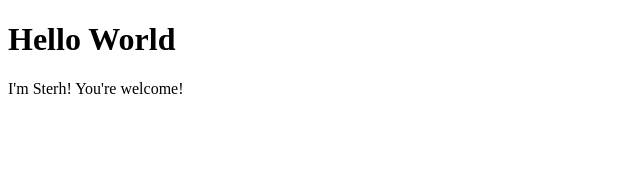
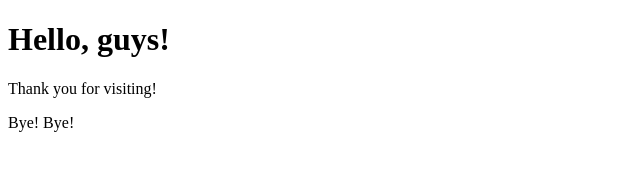
Before and after one commit to carpodiem/carpodiem.github.io, a plain HTML site: page index.html in a window 1280 px wide. Shown: the whole page, without its empty margins (0-640 px from the left). Drawn offline with Linux system fonts and the light colour scheme.

Commit message:
Update index.html

```diff
--- a/index.html
+++ b/index.html
@@ -2,8 +2,9 @@
 <head>
 <html>
 <body>
-<h1>Hello World</h1>
-<p>I'm Sterh! You're welcome!</p>
+<h1>Hello, guys!</h1>
+<p>Thank you for visiting!</p>
+<p>Bye! Bye!</p>
 </body>
 </html>
 <!-- Yandex.Metrika counter -->
```
